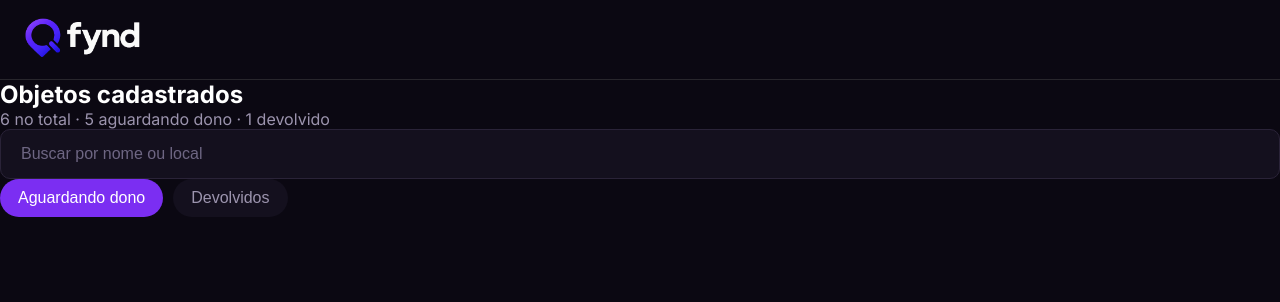
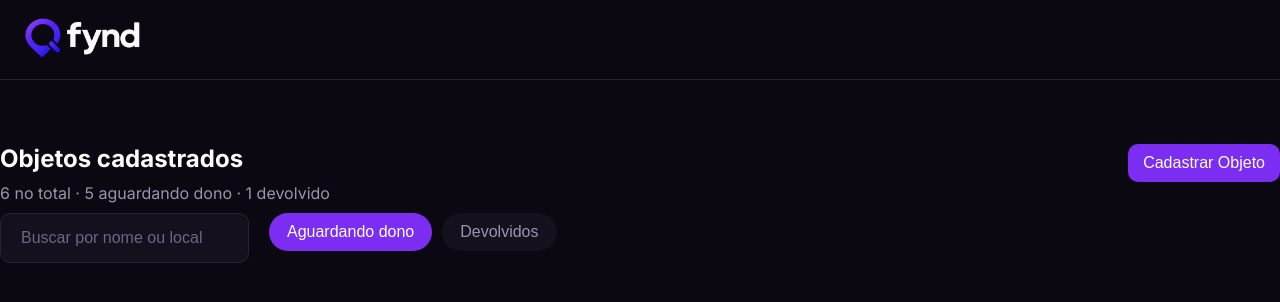
Before and after one commit to RafaelQueirozViana/fynd-web-frontend, a React (Vite) app in the folder fynd-web-frontend/: page /admin in a window 1280 px wide. Shown: the top 302 px of the page. Built offline with nearby package versions, Linux system fonts and the light colour scheme.

Commit message:
feat: created button component and style integrating with the admin page

```diff
--- a/fynd-web-frontend/src/Components/Button/Button.jsx
+++ b/fynd-web-frontend/src/Components/Button/Button.jsx
@@ -1,4 +1,5 @@
 import React from "react";
+import "./button.css";
 
 export default function Button({ text, radius }) {
   return <button className="primary-button">{text}</button>;
--- a/fynd-web-frontend/src/Components/Button/button.css
+++ b/fynd-web-frontend/src/Components/Button/button.css
@@ -3,4 +3,7 @@
     padding: 10px 15px;
     font-size: 16px;
     border-radius: 10px;
+    height: max-content;
+    color: #fff;
+    font-size: 1rem;
 }
--- a/fynd-web-frontend/src/Components/Filters/filter.css
+++ b/fynd-web-frontend/src/Components/Filters/filter.css
@@ -3,8 +3,7 @@
     background-color: var(--card-background);
     color: var(--paragraph-color);
     border-radius: 20px;
-
-
+    width: max-content;
 }
 
 .filter-item.selected {
--- a/fynd-web-frontend/src/Pages/Admin/Admin.jsx
+++ b/fynd-web-frontend/src/Pages/Admin/Admin.jsx
@@ -1,8 +1,8 @@
 import React from "react";
-import "./admin.css";
 import SearchInput from "../../Components/SearchInput/SearchInput";
 import FilterContainer from "../../Components/Filters/FilterContainer";
 import Button from "../../Components/Button/Button";
+import "./admin.css";
 
 const statusList = ["Aguardando dono", "Devolvidos"];
 
@@ -16,7 +16,7 @@ export default function Admin() {
           <h1>Objetos cadastrados</h1>
           <p>6 no total · 5 aguardando dono · 1 devolvido</p>
 
-          <nav>
+          <nav className="objects-nav">
             <SearchInput />
             <FilterContainer
               filtersList={statusList}
@@ -26,7 +26,7 @@ export default function Admin() {
           </nav>
         </div>
 
-        <Button />
+        <Button text="Cadastrar Objeto" />
       </section>
     </>
   );
--- a/fynd-web-frontend/src/Pages/Admin/admin.css
+++ b/fynd-web-frontend/src/Pages/Admin/admin.css
@@ -0,0 +1,21 @@
+.admin-top {
+    display: flex;
+    justify-content: space-between;
+    padding-top: var(--section-top-spacing);
+}
+
+.admin-top .text-box {
+    display: grid;
+    gap: 10px;
+}
+
+.admin-top .objects-nav {
+    display: flex;
+    gap: 20px;
+}
+
+.admin-top  .filter-container {
+    display: flex;
+    flex-wrap: nowrap;
+    gap: 10px;
+}
```
